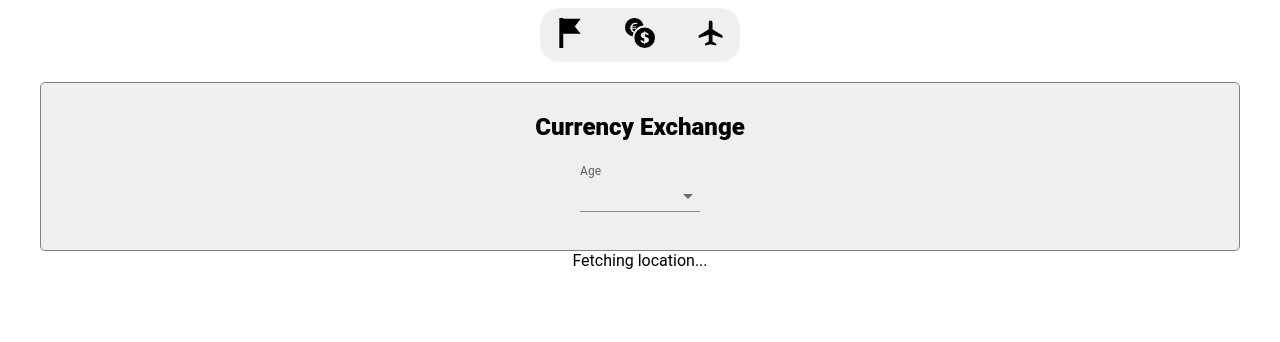
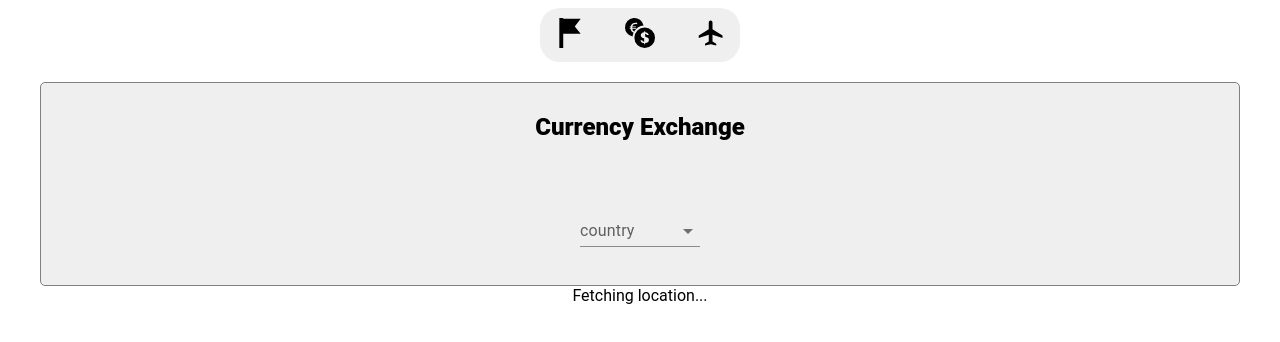
Before and after one commit to achiewe/countries-project, a React (Vite) app: page /Currency in a window 1280 px wide. Shown: the top 342 px of the page. Built offline with nearby package versions, Linux system fonts and the light colour scheme; no server answers.

Commit message:
crroect the mui component code

```diff
--- a/src/components/currency/CurrencyConverter.tsx
+++ b/src/components/currency/CurrencyConverter.tsx
@@ -6,16 +6,12 @@ export default function CurrencyConverter() {
     <ConverterConatiner>
       <h1> Currency Exchange</h1>
       <FormControl variant="standard" sx={{ m: 1, minWidth: 120 }}>
-        <InputLabel id="demo-simple-select-standard-label">Age</InputLabel>
+        <InputLabel id="demo-simple-select-standard-label">country</InputLabel>
         <Select
           labelId="demo-simple-select-standard-label"
           id="demo-simple-select-standard"
-          value="12"
-          label="Age"
+          label="country"
         >
-          <MenuItem value="">
-            <em>None</em>
-          </MenuItem>
           <MenuItem value={10}>Ten</MenuItem>
           <MenuItem value={20}>Twenty</MenuItem>
           <MenuItem value={30}>Thirty</MenuItem>
@@ -31,7 +27,7 @@ const ConverterConatiner = styled.div`
   flex-direction: column;
   justify-content: center;
   align-items: center;
-  gap: 15px;
+  gap: 50px;
 
   h1 {
     font-size: 24px;
```
